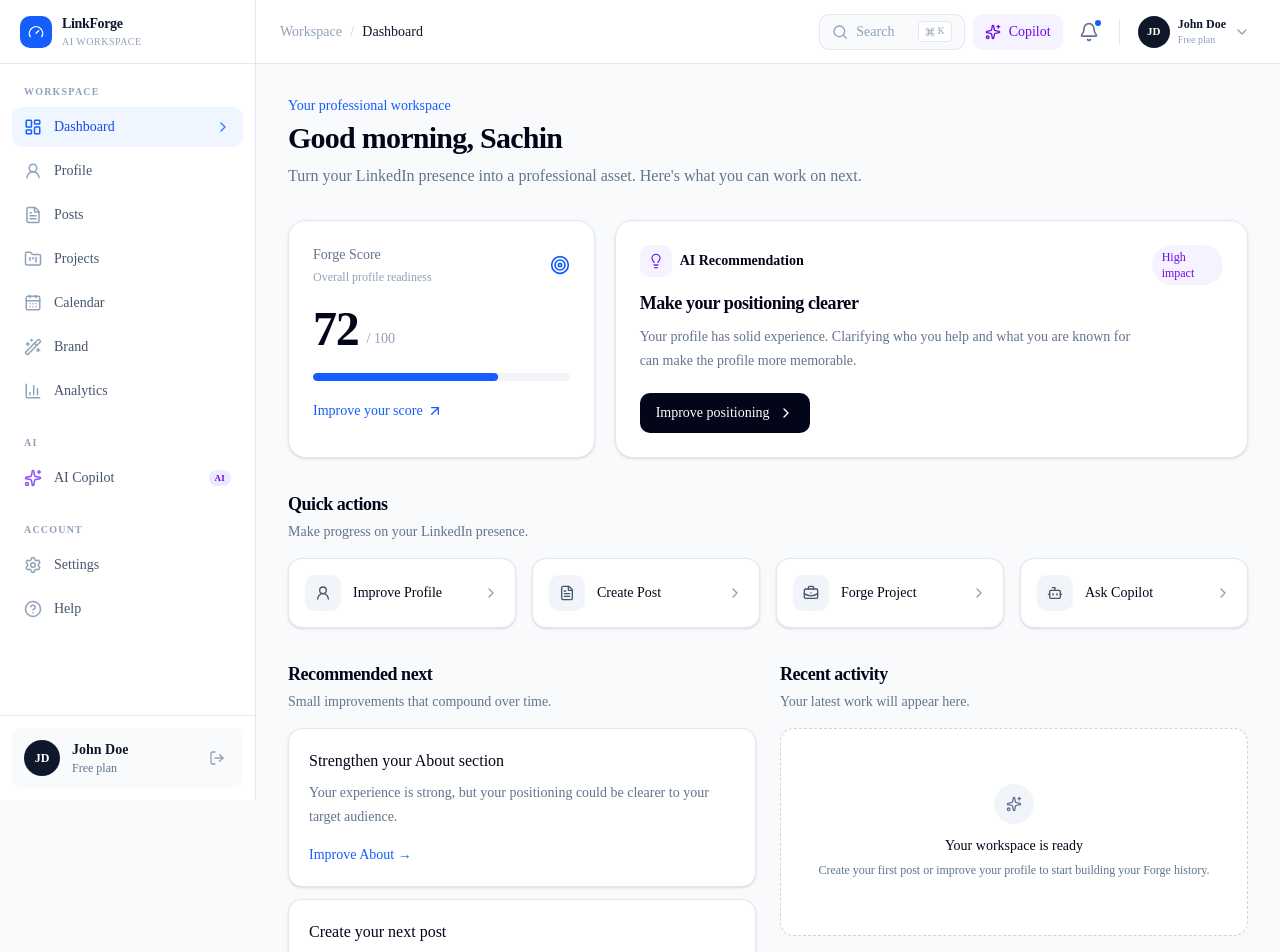
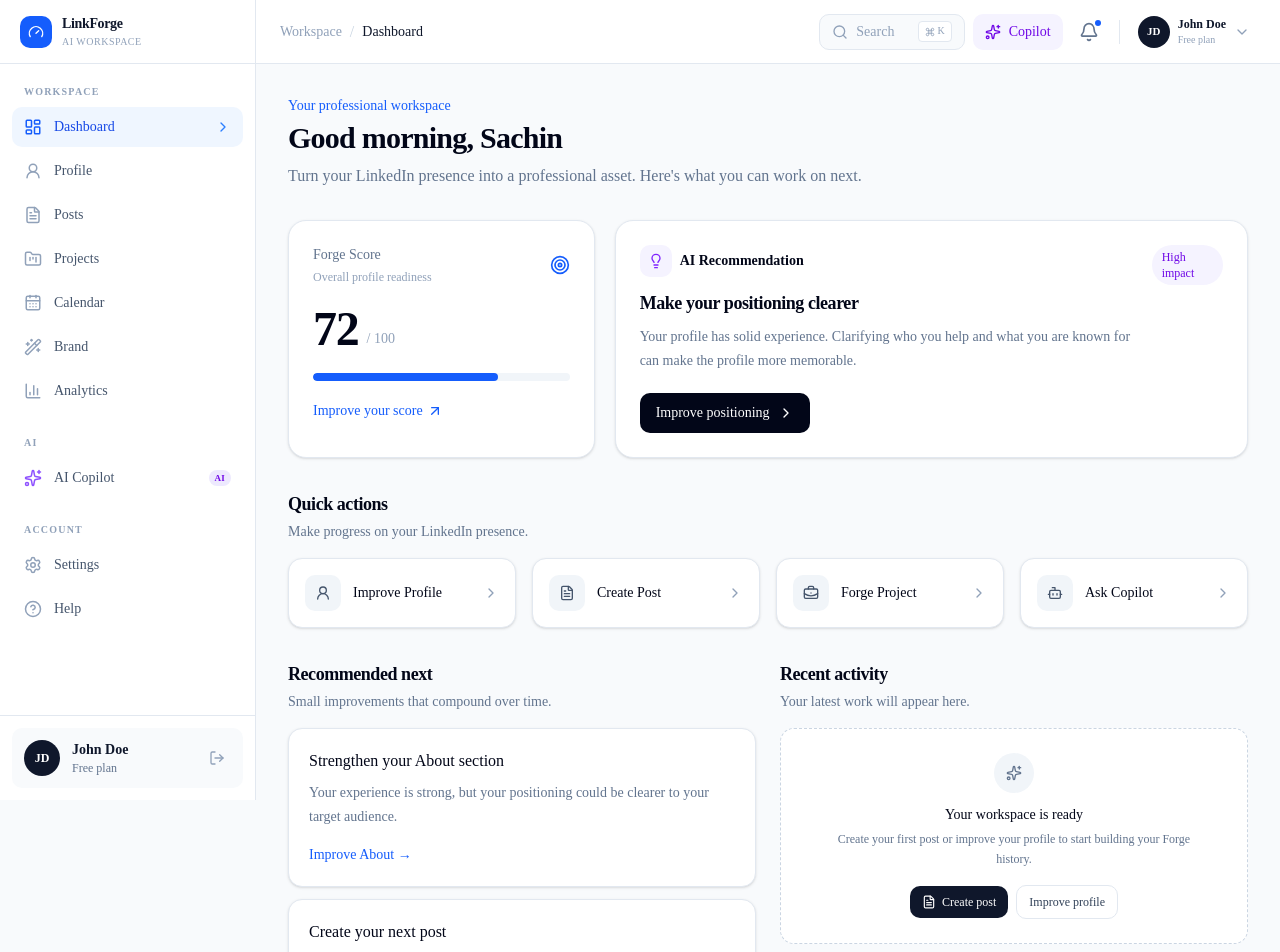
Before and after one commit to sachin59921/linkforge-ai, a Next.js app: page / in a window 1280 px wide. Shown: the top 952 px of the page. Built offline with nearby package versions, Linux system fonts and the light colour scheme.

Commit message:
feat: add navigation links for creating posts and improving profiles in RecentActivity and Recommendations components

```diff
--- a/components/dashboard/recent-activity.tsx
+++ b/components/dashboard/recent-activity.tsx
@@ -1,4 +1,5 @@
-import { Sparkles } from "lucide-react";
+import Link from "next/link";
+import { FileText, Sparkles } from "lucide-react";
 
 export function RecentActivity() {
   return (
@@ -19,12 +20,31 @@ export function RecentActivity() {
             <Sparkles className="size-4 text-slate-500" />
           </div>
 
-          <p className="text-sm font-medium">Your workspace is ready</p>
+          <p className="text-sm font-medium">
+            Your workspace is ready
+          </p>
 
-          <p className="mt-1 text-xs leading-5 text-slate-500">
-            Create your first post or improve your profile to start building
-            your Forge history.
+          <p className="mx-auto mt-1 max-w-sm text-xs leading-5 text-slate-500">
+            Create your first post or improve your profile to start
+            building your Forge history.
           </p>
+
+          <div className="mt-4 flex items-center justify-center gap-2">
+            <Link
+              href="/dashboard/content/create"
+              className="inline-flex items-center gap-1.5 rounded-lg bg-slate-900 px-3 py-2 text-xs font-medium text-white transition hover:bg-slate-800"
+            >
+              <FileText className="size-3.5" />
+              Create post
+            </Link>
+
+            <Link
+              href="/dashboard/profile/analysis"
+              className="rounded-lg border border-slate-200 px-3 py-2 text-xs font-medium text-slate-700 transition hover:bg-slate-50"
+            >
+              Improve profile
+            </Link>
+          </div>
         </div>
       </div>
     </section>
--- a/components/dashboard/recommendations.tsx
+++ b/components/dashboard/recommendations.tsx
@@ -1,15 +1,19 @@
+import Link from "next/link";
+
 const recommendations = [
   {
     title: "Strengthen your About section",
     description:
       "Your experience is strong, but your positioning could be clearer to your target audience.",
     action: "Improve About",
+    href: "/dashboard/profile/analysis",
   },
   {
     title: "Create your next post",
     description:
       "Turn one of your recent professional experiences into a story your network can learn from.",
     action: "Create Post",
+    href: "/dashboard/content/create",
   },
 ];
 
@@ -20,6 +24,7 @@ export function Recommendations() {
         <h2 className="text-lg font-semibold tracking-tight">
           Recommended next
         </h2>
+
         <p className="mt-1 text-sm text-slate-500">
           Small improvements that compound over time.
         </p>
@@ -31,18 +36,20 @@ export function Recommendations() {
             key={recommendation.title}
             className="rounded-xl border border-slate-200 bg-white p-5 shadow-sm"
           >
-            <h3 className="font-medium">{recommendation.title}</h3>
+            <h3 className="font-medium">
+              {recommendation.title}
+            </h3>
 
             <p className="mt-2 text-sm leading-6 text-slate-500">
               {recommendation.description}
             </p>
 
-            <button
-              type="button"
-              className="mt-4 text-sm font-medium text-blue-600 hover:text-blue-700"
+            <Link
+              href={recommendation.href}
+              className="mt-4 inline-block text-sm font-medium text-blue-600 hover:text-blue-700"
             >
               {recommendation.action} →
-            </button>
+            </Link>
           </div>
         ))}
       </div>
```
